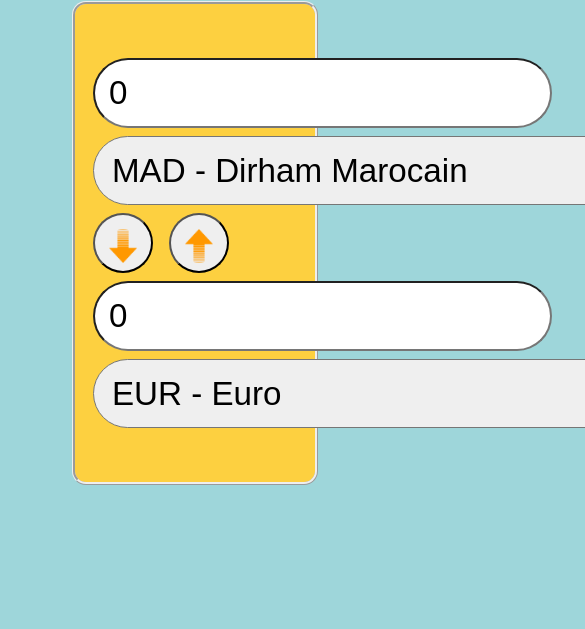
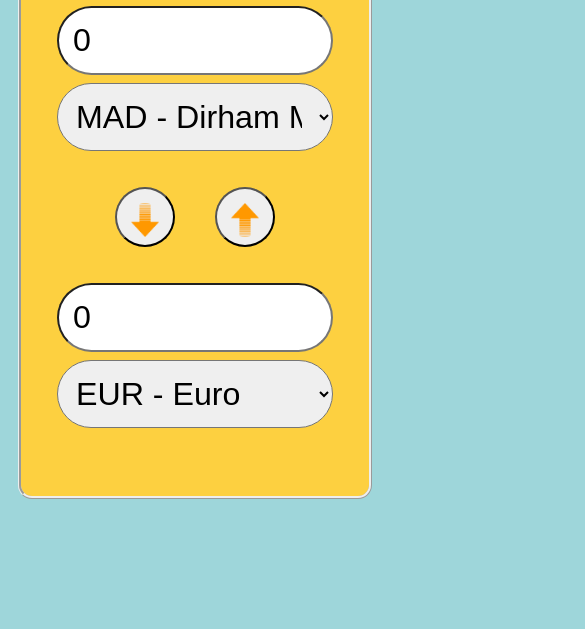
Before and after one commit to Boufara/currency-conversion, a plain HTML site: page index.html in a window 390 px wide. Shown: the part 215-844 px from the top of the page, 585 px wide, since content can reach past the window. Drawn offline with Linux system fonts and the light colour scheme.

Commit message:
Responsive style

```diff
--- a/index.html
+++ b/index.html
@@ -13,6 +13,7 @@
     <section>
         <p></p>
 
+        <div class="flex">
             <input id="number1" type="number" value="0" min="0">
 
             <select id="c1">
@@ -107,12 +108,14 @@
                 <option value="XPF">XPF - Franc Pacifique</option>
                 <option value="ZAR">ZAR - Rand Sud-Africain</option>
             </select>
+        </div>
 
-        <br>
+        <div class="btn-div flex">
             <button onclick="convertCurency('from c1')"><img src="img/bottom.png" /></button>
             <button onclick="convertCurency('from c2')"><img src="img/top.png" /></button>
-        <br>
+        </div>
 
+        <div class="flex">
             <input id="number2" type="number" value="0" min="0">
 
             <select id="c2">
@@ -207,6 +210,7 @@
                 <option value="XPF">XPF - Franc Pacifique</option>
                 <option value="ZAR">ZAR - Rand Sud-Africain</option>
             </select>
+        </div>
 
         <p id="status"></p>
 
--- a/style.css
+++ b/style.css
@@ -1,6 +1,12 @@
+.flex{
+  display: flex;
+  justify-content: space-around;
+  flex-wrap: wrap;
+}
+
 *{
   font-family: Arial;
-  font-size: 1.2em;
+  font-size: 1.15em;
   padding: 14px;
   margin: 4px;
   border-radius: 412px;
@@ -8,7 +14,8 @@
 
 body{
   background-color: rgb(158, 214, 218);
-  margin: 40px;
+  margin: 0;
+  padding: 0;
 }
 
 h1{
@@ -24,9 +31,24 @@ section{
   margin: auto;
 }
 
+input{
+  width: 89%;
+  max-width: 396px;
+}
+
+select{
+  width: 100%;
+  max-width: 800px;
+}
+
+.btn-div{
+  justify-content: center;
+}
+
 button{
   width: 60px;
   height: 60px;
+  margin: 0px 20px;
 }
 
 button>img{
```
Lines whose indentation alone changed are shown as unchanged.
